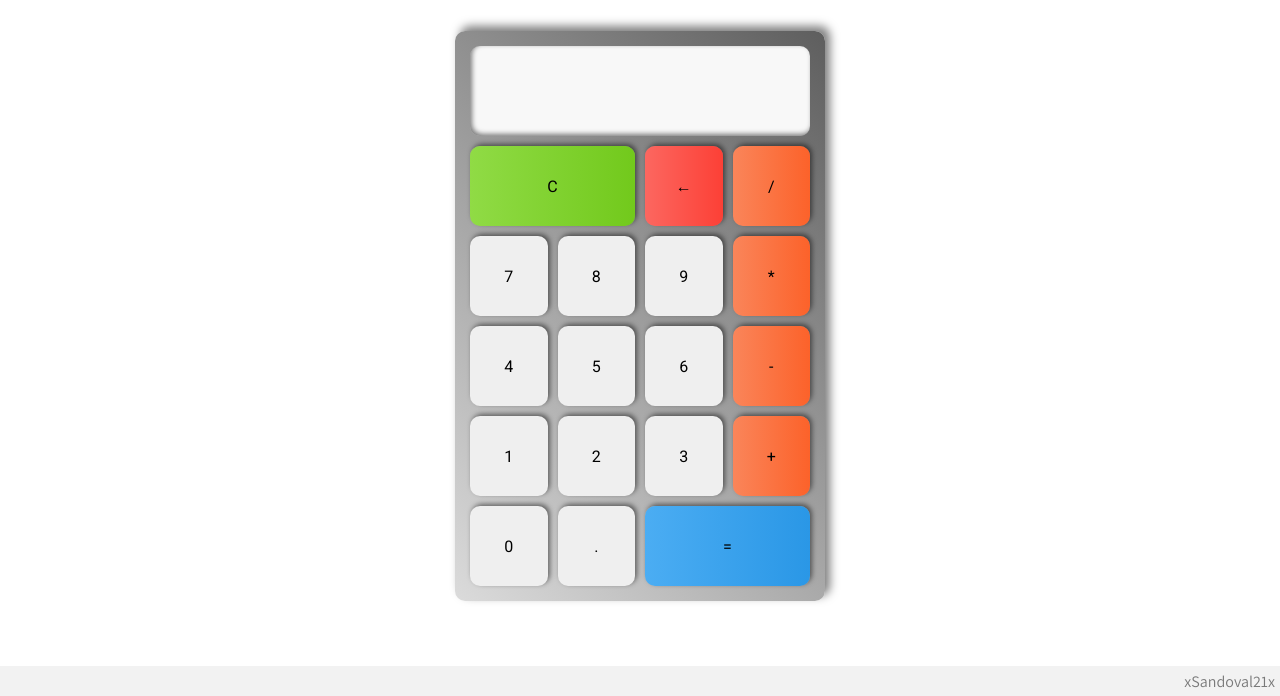
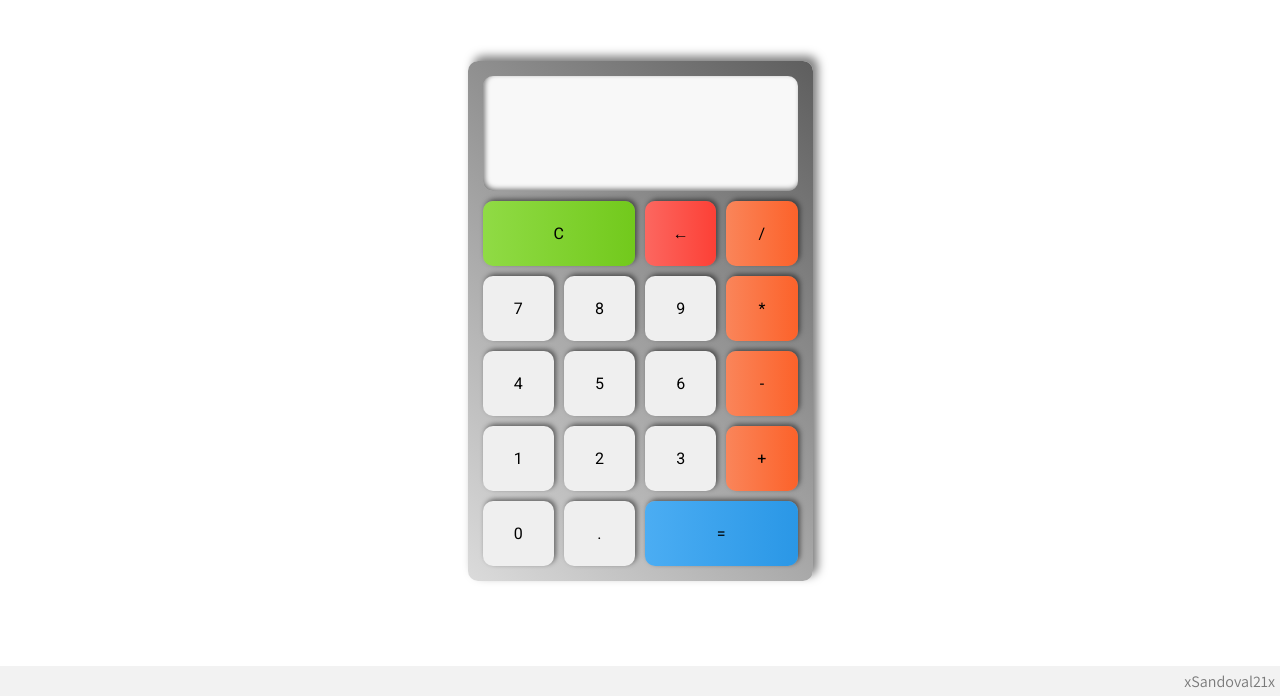
Before and after one commit to xSandoval21x/calculator, a plain HTML site: page calc.html in a window 1280 px wide. Shown: the part 104-800 px from the top of the page. Drawn offline with Linux system fonts and the light colour scheme.

```diff
--- a/style.css
+++ b/style.css
@@ -10,16 +10,18 @@
 }
 
 #title-banner {
-    height: 70px;
+    height: 10%;
     width: 100%;
     background: linear-gradient(to right, #90db45, #72c91c, #73d115, rgb(252, 98, 42),
     #fc4036, #4badf3);
     margin-bottom: auto;
 }
 #title {
+    display: block;
     color: rgb(255, 255, 255);
     margin-top: 5px;
     margin-left: 5px;
+    margin-bottom: 0px;
     font-size: 48pt;
 }
 
@@ -28,10 +30,10 @@
     align-self: center;
     display: grid;
     grid-template-columns: repeat(4, 1fr);
-    grid-template-rows: minmax(100px, auto) repeat(5, 1fr);
+    grid-template-rows: minmax(125px, auto) repeat(5, 1fr);
     padding: 10px;
-    height: 550px;
-    width: 350px;
+    height: 500px;
+    width: 325px;
     background: linear-gradient(45deg, rgb(219, 219, 219), rgb(94, 94, 94));
     border-radius: 10px;
     box-shadow: 5px -5px 10px rgba(0, 0, 0, 0.5);
```
